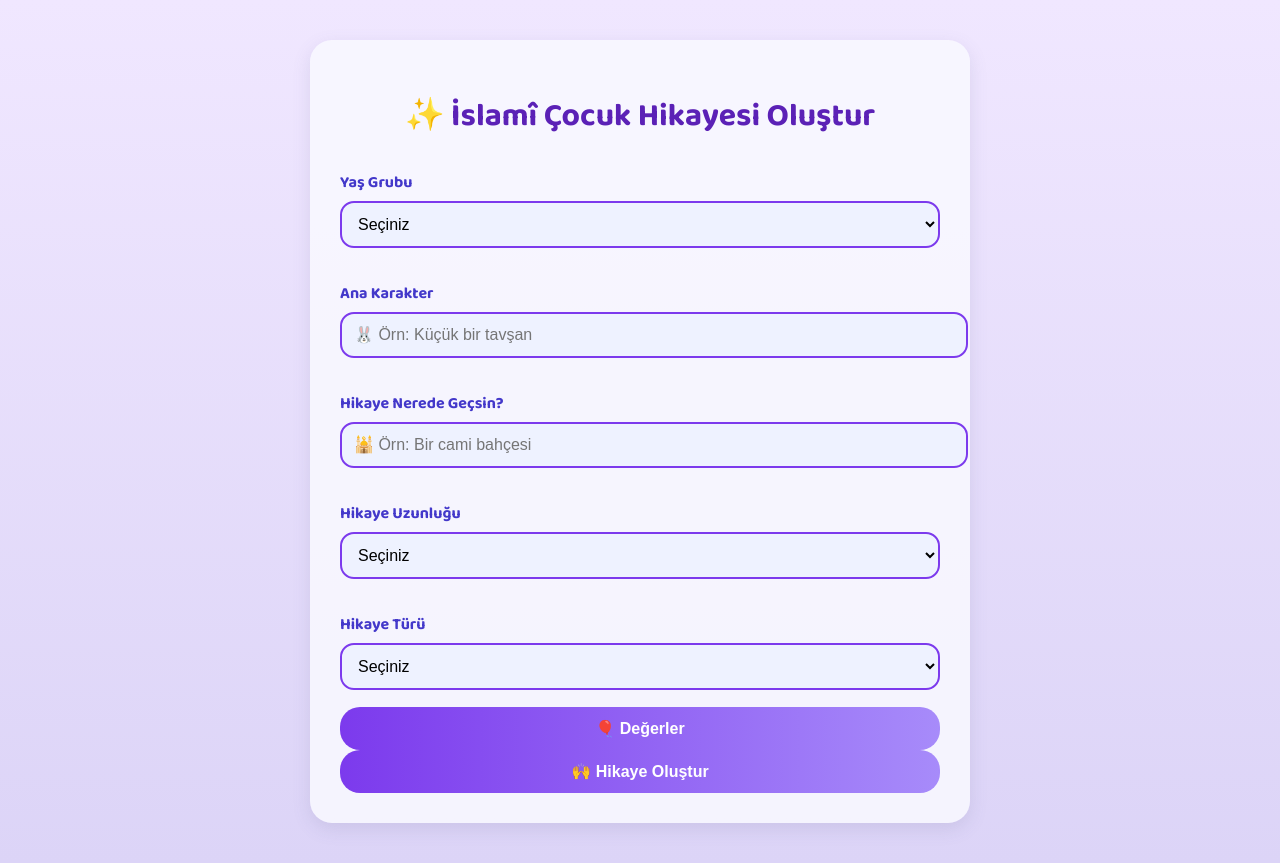
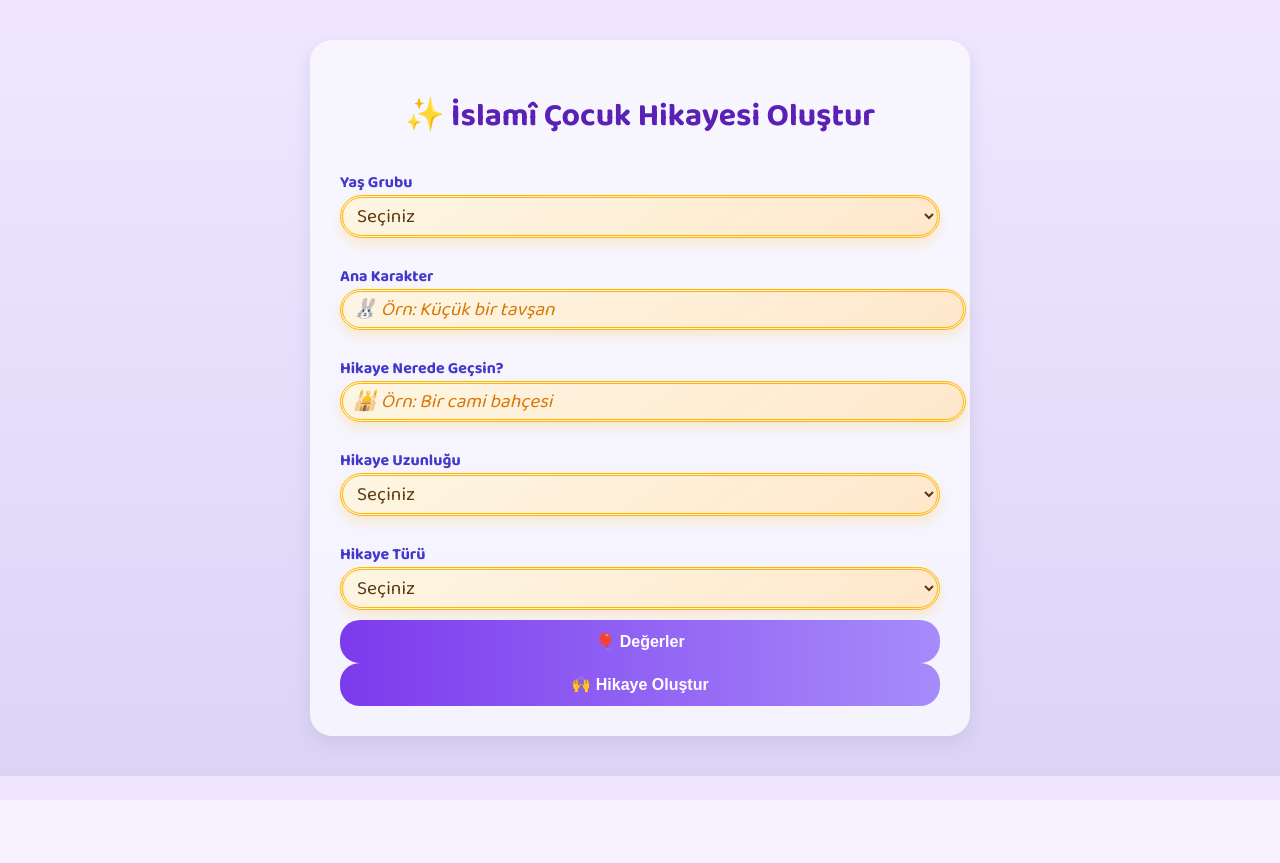
Before and after one commit to Meryeeemmm/CocukHikaye, a Flask app: page / in a window 1280 px wide. After the commit the page ends 800 px from the top, so only its background shows below. Run offline with Flask 3, Linux system fonts and the light colour scheme.

Commit message:
Update style.css

```diff
--- a/ÇalışmaDosyasıRojda/static/style.css
+++ b/ÇalışmaDosyasıRojda/static/style.css
@@ -28,16 +28,52 @@ label {
   color: #4338ca;
 }
 
+
 input, select {
-  width: 100%;
-  padding: 12px;
-  margin-top: 6px;
-  margin-bottom: 17px;
-  border: 2px solid #7c3aed;
-  border-radius: 14px;
-  background-color: #eef2ff;
-  font-size: 1rem;
+  width: 100%; /* Tüm genişliği kaplasın */
+  padding: 2px 10px; /* 16px 20px; Geniş iç boşluk, özellikle mobil kullanım için rahatlık sağlar */
+  margin-bottom: 10px; /* 22px Elemanlar arasında boşluk */
+
+  background: linear-gradient(145deg, #fdf6e3, #ffe8cc); /* Pastel turuncu-bej degrade */
+  border: 3px double #ffb703; /* Dikkat çekici, sevimli, noktalı turuncu kenarlık */
+  border-radius: 25px; /* Tam yuvarlak köşelerle buton gibi görünür */
+
+  font-size: 1.2rem; /* Daha büyük yazı */
+  font-family: 'Baloo 2', 'Comic Neue', cursive; /* Eğlenceli ve kolay okunan yazı tipi */
+  color: #5f370e; /* Koyu çikolata rengi, pastel zeminle kontrast sağlar */
+
+  box-shadow: 0 6px 12px rgba(255, 183, 3, 0.2); /* Yumuşak sarı gölge */
+  transition: all 0.25s ease;
 }
+
+input::placeholder {
+  color: #d97706; /* Turuncu tonlu ipucu yazısı */
+  font-style: italic;
+}
+
+/* Üzerine gelince eğlenceli renk geçişi */
+input:hover, select:hover {
+  background: linear-gradient(145deg, #fff6cc, #ffeeba);
+  transform: scale(1.02); /* Hafif büyüme efekti */
+  box-shadow: 0 8px 16px rgba(255, 183, 3, 0.4);
+}
+
+/* Odaklanınca (tıklanınca) animasyonlu vurgulu çerçeve */
+input:focus, select:focus {
+  outline: none;
+  border: 3px solid #a78bfa; /* Yeşil vurgu */
+  box-shadow: 0 0 0 4px #7c3aed(52, 211, 153, 0.4);
+}
+
+
+
+/* Hover animasyonu */
+select:hover {
+  background: linear-gradient(135deg, #fff7ae, #fde68a);
+  transform: scale(1.02);
+  box-shadow: 0 6px 12px rgba(245, 158, 11, 0.4);
+}
+
 
 button {
   width: 100%;
```
Also changed, not shown: other parts of ÇalışmaDosyasıRojda/static/style.css (+45 -4 lines).
